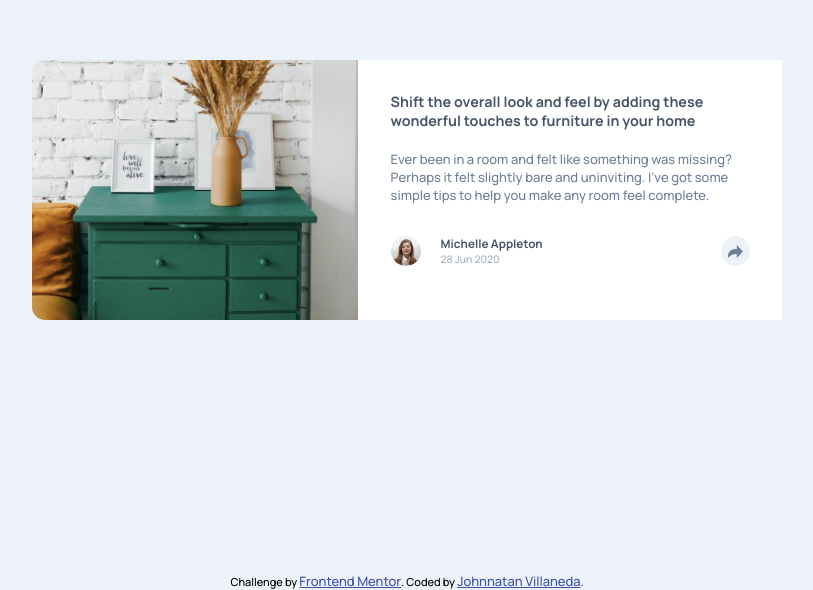
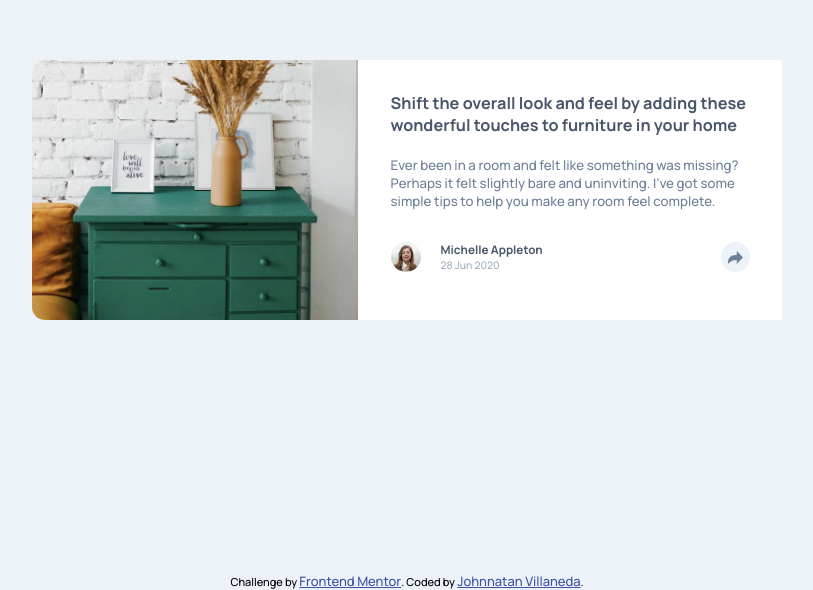
Before and after one commit to JohnnatanV/article-preview, a plain HTML site: page index.html in a window 1280 px wide. Shown: the part 210-800 px from the top of the page, without its empty margins (233-1046 px from the left). Drawn offline with Linux system fonts and the light colour scheme.

Commit message:
Finished Project and correct Readme

```diff
--- a/assets/css/style.css
+++ b/assets/css/style.css
@@ -194,6 +194,14 @@ footer {
     border-radius: 1rem 0 0 1rem;
   }
 
+  .main-text p {
+    font-size: 1.25rem;
+  }
+
+  .aux-text p {
+    font-size: 1.02rem;
+  }
+
   .content {
     height: 100%;
     margin: 0;
```
